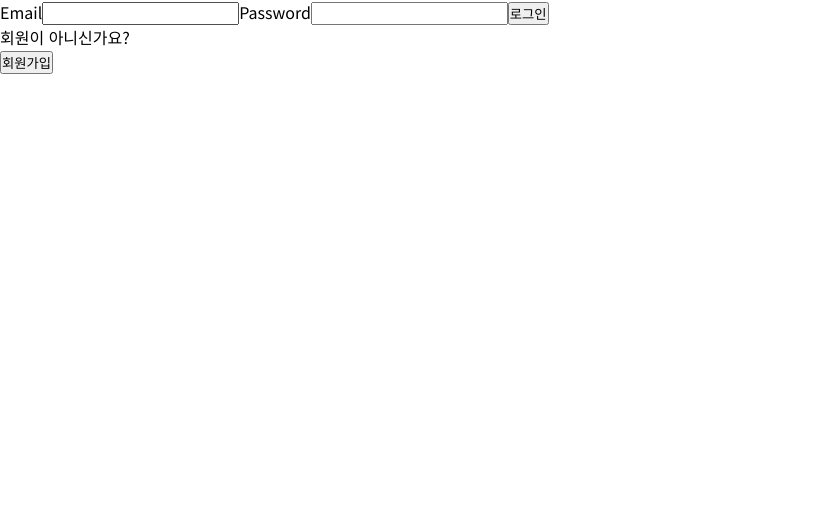
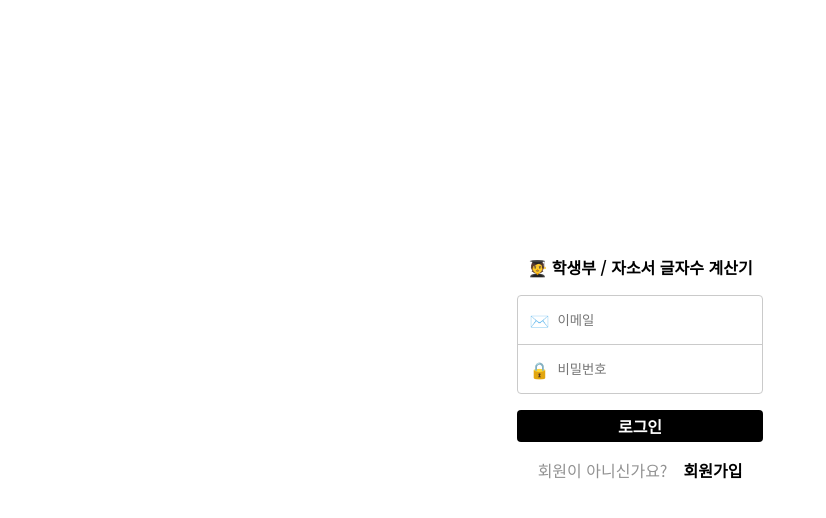
Before and after one commit to HyunsDev/student-word-counter, a React (Create React App) app: page / in a window 1280 px wide. Shown: the top 518 px of the page, without its empty margins (0-826 px from the left). Built offline with nearby package versions, Linux system fonts and the light colour scheme; no server answers.

Commit message:
Style auth forms

```diff
--- a/src/pages/Auth.tsx
+++ b/src/pages/Auth.tsx
@@ -6,6 +6,105 @@ import {
 
 import { FirebaseError } from "firebase/app";
 import { auth } from "../firebase";
+import styled from "styled-components";
+
+const FullPage = styled.div`
+  width: 100%;
+  min-height: 100vh;
+  display: flex;
+  flex-direction: column;
+  align-items: center;
+  justify-content: center;
+  padding: 1rem 1rem 5rem 1rem;
+`;
+
+const AuthForm = styled.form`
+  display: flex;
+  flex-direction: column;
+  align-items: stretch;
+  justify-content: center;
+  gap: 1rem;
+`;
+
+const GitHubLink = styled.a`
+  align-self: center;
+  color: black;
+  font-weight: bold;
+  text-decoration: none;
+  &:hover {
+    text-decoration: underline;
+  }
+`;
+
+const InputContainer = styled.div`
+  display: flex;
+  flex-direction: row;
+  padding: 0.75rem;
+  gap: 0.5rem;
+`;
+
+const InputIcon = styled.span``;
+
+const InputGroup = styled.div`
+  display: flex;
+  flex-direction: column;
+  align-items: stretch;
+  border: 1px solid #cacaca;
+  border-radius: 0.25rem;
+
+  & ${InputContainer} {
+    border-bottom: 1px solid #cacaca;
+
+    &:last-child {
+      border-bottom: none;
+    }
+  }
+`;
+
+const StyledInput = styled.input`
+  flex: 1;
+  border: none;
+  outline: none;
+`;
+
+const StyledSubmit = styled.input`
+  padding: 0.25rem 0.5rem;
+  background: black;
+  color: white;
+  border-radius: 0.25rem;
+  font-size: 1rem;
+  font-weight: bold;
+  border: none;
+  cursor: pointer;
+`;
+
+const QuestionContainer = styled.div`
+  display: flex;
+  flex-direction: row;
+  gap: 1rem;
+  justify-content: center;
+`;
+
+const Question = styled.span`
+  color: #929292;
+`;
+
+const LinkButton = styled.button`
+  background: none;
+  border: none;
+  font-size: 1rem;
+  font-weight: bold;
+  cursor: pointer;
+
+  &:hover {
+    text-decoration: underline;
+  }
+`;
+
+const ErrorMessage = styled.span`
+  color: #eb3939;
+  text-align: center;
+`;
 
 type AuthState =
   | {
@@ -151,35 +250,46 @@ export default function Auth(): ReactElement {
   };
 
   return (
-    <form onSubmit={handleSubmit}>
-      <label>
-        Email
-        <input
+    <FullPage>
+      <AuthForm onSubmit={handleSubmit}>
+        <GitHubLink
+          href="https://github.com/HyunsDev/student-word-counter"
+          target={"_blank"}
+        >
+          🧑‍🎓 학생부 / 자소서 글자수 계산기
+        </GitHubLink>
+        <InputGroup>
+          <InputContainer>
+            <InputIcon>✉️</InputIcon>
+            <StyledInput
               name="email"
               type="email"
+              placeholder="이메일"
               value={state.email}
               onChange={(e) =>
                 dispatch({ type: "change-email", email: e.target.value })
               }
             />
-      </label>
-      <label>
-        Password
-        <input
+          </InputContainer>
+          <InputContainer>
+            <InputIcon>🔒</InputIcon>
+            <StyledInput
               name="password"
               type="password"
+              placeholder="비밀번호"
               value={state.password}
               onChange={(e) =>
                 dispatch({ type: "change-password", password: e.target.value })
               }
             />
-      </label>
+          </InputContainer>
           {state.type === "register" && (
-        <label>
-          Confirm Password
-          <input
+            <InputContainer>
+              <InputIcon>🔒</InputIcon>
+              <StyledInput
                 name="confirm-password"
                 type="password"
+                placeholder="비밀번호 확인"
                 value={state.passwordConfirm}
                 onChange={(e) =>
                   dispatch({
@@ -188,28 +298,32 @@ export default function Auth(): ReactElement {
                   })
                 }
               />
-        </label>
+            </InputContainer>
           )}
-      <input
+        </InputGroup>
+        <StyledSubmit
           type="submit"
           value={state.type === "login" ? "로그인" : "회원가입"}
         />
+        <QuestionContainer>
           {state.type === "login" ? (
             <>
-          <p>회원이 아니신가요?</p>
-          <button onClick={() => dispatch({ type: "open-register" })}>
+              <Question>회원이 아니신가요?</Question>
+              <LinkButton onClick={() => dispatch({ type: "open-register" })}>
                 회원가입
-          </button>
+              </LinkButton>
             </>
           ) : (
             <>
-          <p>이미 회원이신가요?</p>
-          <button onClick={() => dispatch({ type: "open-login" })}>
+              <Question>이미 회원이신가요?</Question>
+              <LinkButton onClick={() => dispatch({ type: "open-login" })}>
                 로그인
-          </button>
+              </LinkButton>
             </>
           )}
-      {state.error && <p>{state.error}</p>}
-    </form>
+        </QuestionContainer>
+        {state.error && <ErrorMessage>{state.error}</ErrorMessage>}
+      </AuthForm>
+    </FullPage>
   );
 }
```
Lines whose indentation alone changed are shown as unchanged.
